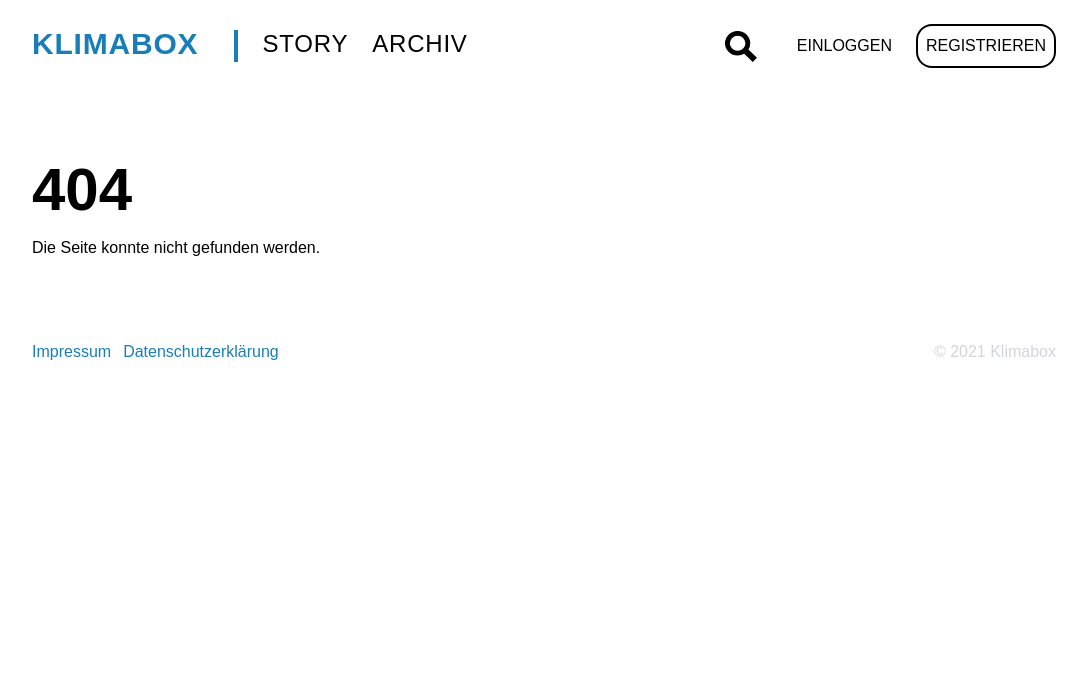
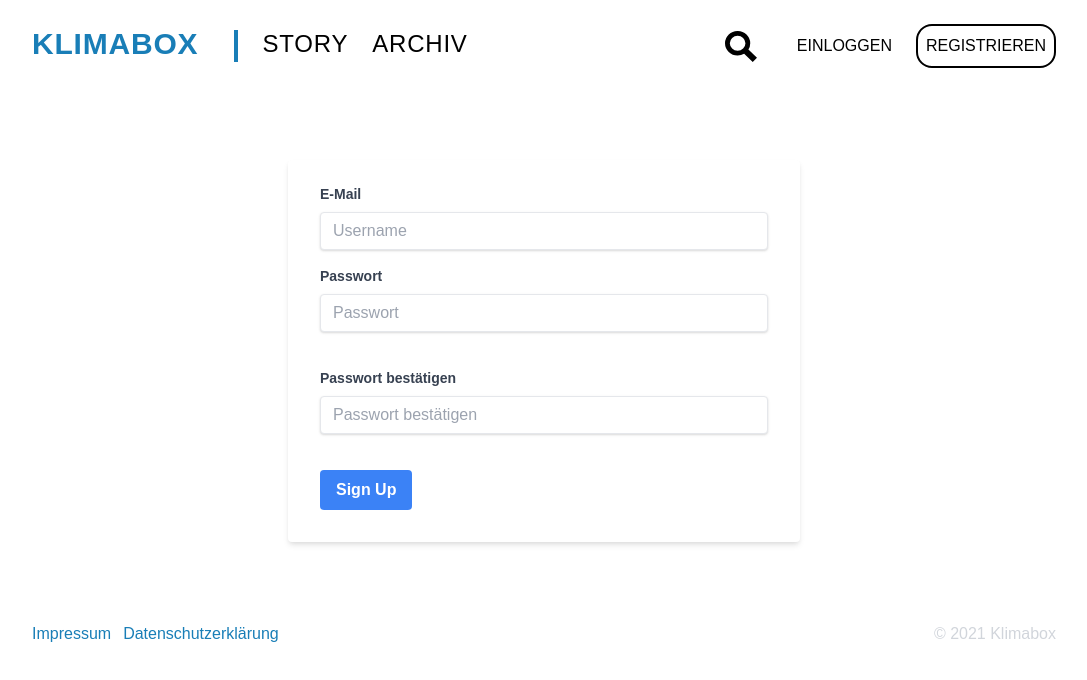
Before and after one commit to hs-duesseldorf/klimabox-story, a React (Create React App) app: page /signup in a window 1280 px wide. Before the commit this address had no page. Shown: the top 680 px of the page, without its empty margins (96-1183 px from the left). Built offline with nearby package versions, Linux system fonts and the light colour scheme; what @tailwindcss/typography would draw is missing.

Commit message:
first draft user signup

```diff
--- a/src/app.tsx
+++ b/src/app.tsx
@@ -9,6 +9,7 @@ import { NotFound } from "./pages/not-found";
 import { Stories } from "./pages/stories";
 import { Blog } from "./pages/blog";
 import { Post } from "./pages/post";
+import { SignUp } from './pages/sign_up';
 
 import { Chapter1 } from "./pages/chapter1";
 import { Chapter2 } from "./pages/chapter2";
@@ -27,6 +28,7 @@ export const App: React.FC = () => {
 
             <Route path="/blog/:slug" component={Post} />
             <Route path="/blog" component={Blog} />
+            <Route path="/signup" component={SignUp} />
             <Route exact path="/" component={Stories} />
             <Route component={NotFound} />
           </Switch>
--- a/src/components/layout/header.tsx
+++ b/src/components/layout/header.tsx
@@ -68,7 +68,9 @@ export const Header: React.FC<{ onDark?: boolean }> = ({ onDark }) => {
               />
             }
             <Button onDark={onDark}>Einloggen</Button>
-            <Button buttonOutline={true} onDark={onDark}>Registrieren</Button>
+            <Link to="signup">
+              <Button buttonOutline={true} onDark={onDark}>Registrieren</Button>
+            </Link>
           </div>
         </div>
       </div>
--- /dev/null
+++ b/src/components/signup/index.tsx
@@ -0,0 +1,53 @@
+import React, { useState } from "react";
+import { createUser } from "../../users_api/UserAPI";
+
+export const SignUpForm: React.FC = () => {
+  const [email, setEmail] = useState<string>("");
+  const [password, setPassword] = useState<string>("");
+  const [password_confirmation, setPasswordConfirmation] = useState<string>("");
+
+  const handleSignUp = async () => {
+    let data = {
+      email: email,
+      password: password,
+      password_confirmation: password_confirmation
+    }
+    let response;
+    try {
+      response = await createUser(data)
+    } catch(error) {
+      console.log(error)
+    }
+    console.log(response)
+  }
+
+  return (
+    <div className="center-box mt-40 w-full max-w-lg">
+      <form className="bg-white shadow-md rounded px-8 pt-6 pb-8 mb-4">
+        <div className="mb-4">
+          <label className="block text-gray-700 text-sm font-bold mb-2">
+            E-Mail
+          </label>
+          <input value={email} onChange={ (e) => setEmail(e.target.value)} className="shadow appearance-none border rounded w-full py-2 px-3 text-gray-700 leading-tight focus:outline-none focus:shadow-outline" id="username" type="text" placeholder="Username" />
+        </div>
+        <div className="mb-6">
+          <label className="block text-gray-700 text-sm font-bold mb-2">
+            Passwort
+          </label>
+          <input value={password} onChange={ (e) => setPassword(e.target.value)} className="shadow appearance-none border rounded w-full py-2 px-3 text-gray-700 mb-3 leading-tight focus:outline-none focus:shadow-outline" id="password" type="password" placeholder="Passwort" />
+        </div>
+        <div className="mb-6">
+          <label className="block text-gray-700 text-sm font-bold mb-2">
+            Passwort bestätigen
+          </label>
+          <input value={password_confirmation} onChange={ (e) => setPasswordConfirmation(e.target.value)} className="shadow appearance-none border rounded w-full py-2 px-3 text-gray-700 mb-3 leading-tight focus:outline-none focus:shadow-outline" id="password" type="password" placeholder="Passwort bestätigen" />
+        </div>
+        <div className="flex items-center justify-between">
+          <button onClick={ () => handleSignUp() }className="bg-blue-500 hover:bg-blue-700 text-white font-bold py-2 px-4 rounded focus:outline-none focus:shadow-outline" type="button">
+            Sign Up
+          </button>
+        </div>
+      </form>
+    </div>
+  )
+}
--- /dev/null
+++ b/src/pages/sign_up.tsx
@@ -0,0 +1,13 @@
+import React from "react";
+import { Layout } from "../components/layout";
+import { SEO } from "../components/seo";
+
+import { SignUpForm } from "../components/signup/index";
+
+
+export const SignUp: React.FC = () => (
+  <Layout>
+    <SEO title="Registrierung - Klimabox" />
+    <SignUpForm />
+  </Layout>
+);
```
